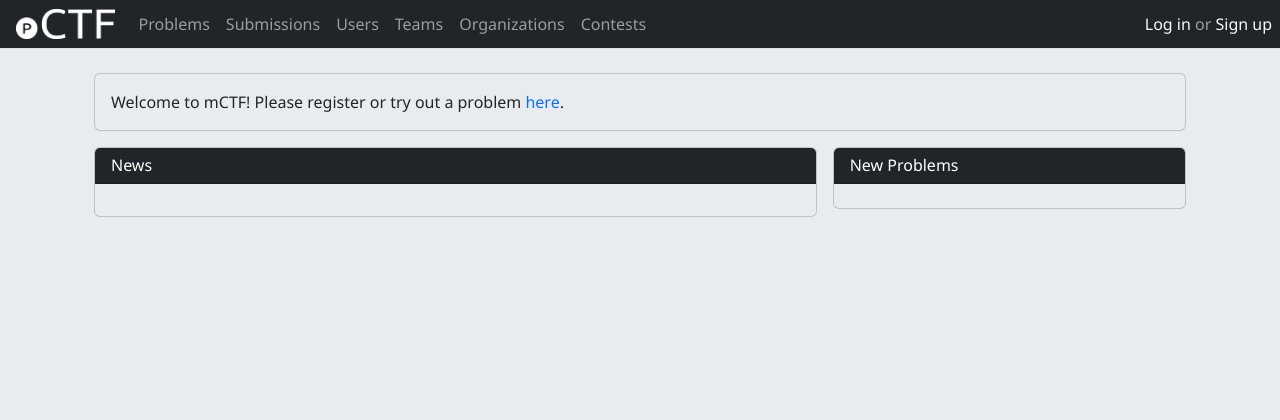
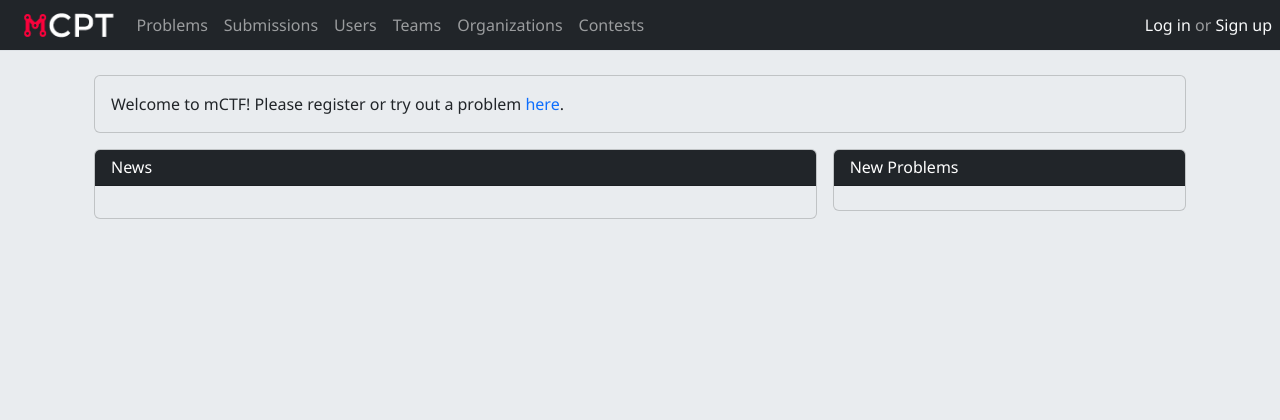
Before and after one commit to mcpt/ctf, a Django app: page / in a window 1280 px wide. Shown: the top 420 px of the page. Run offline with Django 3.2, Linux system fonts and the light colour scheme; data that the repository does not hold is empty; style sheets or scripts are compiled from the project's sources; some libraries are stand-ins or nearby versions.

Commit message:
Update logo

```diff
--- a/gameserver/templates/base.html
+++ b/gameserver/templates/base.html
@@ -72,8 +72,8 @@
 
     <body>
         <nav class="navbar navbar-expand-md navbar-dark bg-dark border-bottom sticky-top p-0 container-fluid">
-            <a class="navbar-brand mr-auto ms-3" href="/">
-                <img src="{% static 'logos/lis.png' %}" height="30" alt="Long Inverted Solid mCTF logo">
+            <a class="navbar-brand mr-auto ms-3 me-2" href="/">
+                <img src="{% static 'logos/lis.png' %}" height="40" alt="Long Inverted Solid mCTF logo">
             </a>
             <button class="navbar-toggler border-0" type="button" data-bs-toggle="collapse" data-bs-target="#navbar-content" aria-controls="navbar-content" aria-expanded="false" aria-label="Toggle navigation">
                 <span class="navbar-toggler-icon"></span>
```
Also changed, not shown: gameserver/static/logos/lig.png (deleted), gameserver/static/logos/lis.png, gameserver/static/logos/lng.png (deleted), gameserver/static/logos/lns.png (deleted), gameserver/static/logos/sig.png (deleted), gameserver/static/logos/sis.png (deleted), gameserver/static/logos/sng.png (deleted), gameserver/static/logos/sns.png (deleted).
